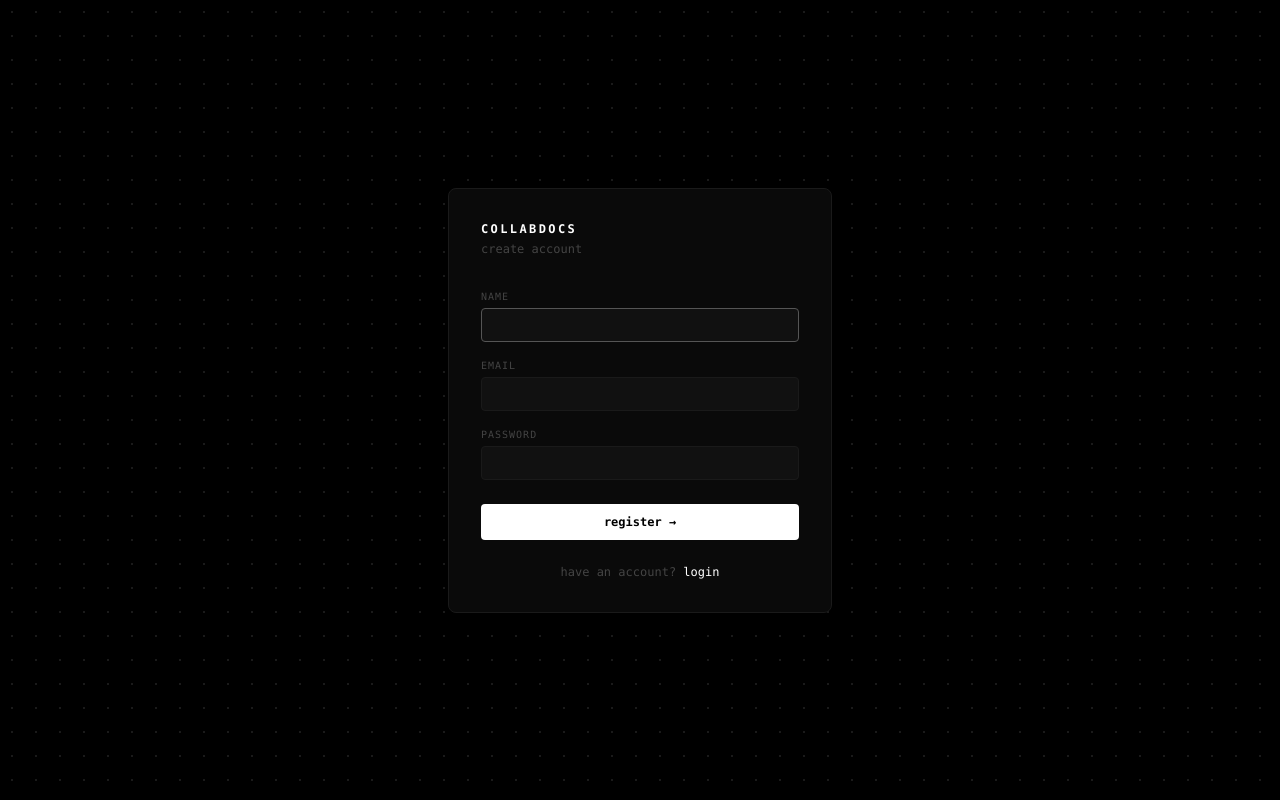
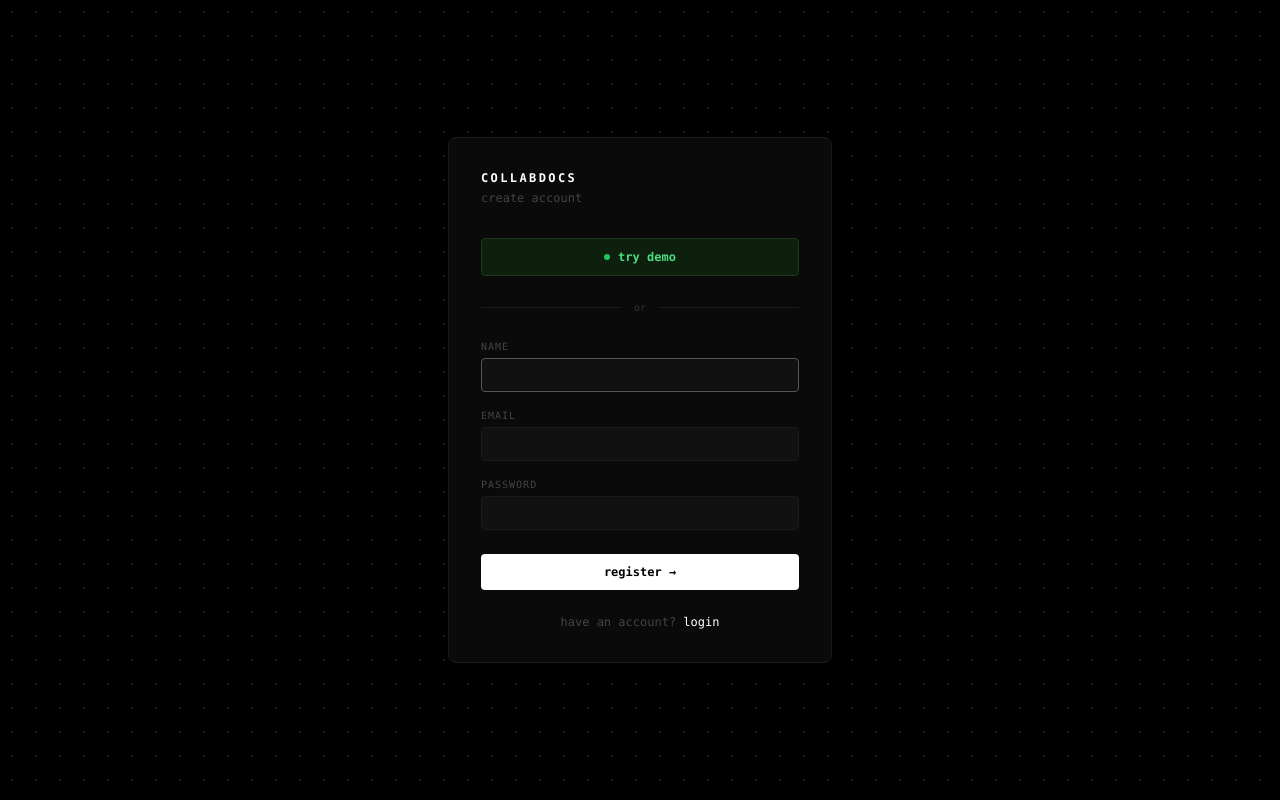
Before and after one commit to Mridul012/collab-docs, a React (Vite) app in the folder client/: page /register in a window 1280 px wide. Built offline with nearby package versions, Linux system fonts and the light colour scheme; no server answers; what @tiptap/y-tiptap would draw is missing.

Commit message:
feat(auth): add one-click demo login button to login and register pages

```diff
--- a/client/src/components/Auth/Login.jsx
+++ b/client/src/components/Auth/Login.jsx
@@ -34,6 +34,22 @@ export default function Login() {
     }
   }
 
+  async function handleDemoLogin() {
+    setError('')
+    setIsLoading(true)
+    setEmail('demo@collabdocs.com')
+    setPassword('demo123')
+    try {
+      const res = await loginUser('demo@collabdocs.com', 'demo123')
+      login(res.data.user, res.data.token)
+      navigate('/dashboard')
+    } catch (err) {
+      setError(err.response?.data?.message || 'Login failed')
+    } finally {
+      setIsLoading(false)
+    }
+  }
+
   return (
     <div
       className="min-h-screen bg-black flex items-center justify-center"
@@ -44,6 +60,22 @@ export default function Login() {
           COLLABDOCS
         </p>
         <p className="text-[#444] text-xs font-mono mb-8">welcome back</p>
+
+        <button
+          type="button"
+          onClick={handleDemoLogin}
+          disabled={isLoading}
+          className="w-full mb-6 border border-[#1a3a1a] bg-[#0d1f0d] hover:bg-[#112611] text-[#4ade80] text-xs font-mono font-semibold py-2.5 rounded transition-colors disabled:opacity-50 flex items-center justify-center gap-2"
+        >
+          <div className="w-1.5 h-1.5 rounded-full bg-[#22c55e]" />
+          {isLoading ? 'logging in...' : 'try demo'}
+        </button>
+
+        <div className="flex items-center gap-3 mb-6">
+          <div className="flex-1 h-px bg-[#1a1a1a]" />
+          <span className="text-[#333] text-[10px] font-mono">or</span>
+          <div className="flex-1 h-px bg-[#1a1a1a]" />
+        </div>
 
         <form onSubmit={handleSubmit}>
           <label className="text-[#444] text-[10px] font-mono uppercase tracking-widest mb-1 block">
--- a/client/src/components/Auth/Register.jsx
+++ b/client/src/components/Auth/Register.jsx
@@ -1,7 +1,7 @@
 import { useState } from 'react'
 import { useNavigate, Link } from 'react-router-dom'
 import useAuthStore from '../../store/authStore.js'
-import { register } from '../../services/api.js'
+import { register, loginUser } from '../../services/api.js'
 
 const dotGrid = {
   backgroundImage: 'radial-gradient(circle, #1a1a1a 1px, transparent 1px)',
@@ -19,6 +19,20 @@ export default function Register() {
 
   const login = useAuthStore((state) => state.login)
   const navigate = useNavigate()
+
+  async function handleDemoLogin() {
+    setError('')
+    setIsLoading(true)
+    try {
+      const res = await loginUser('demo@collabdocs.com', 'demo123')
+      login(res.data.user, res.data.token)
+      navigate('/dashboard')
+    } catch (err) {
+      setError(err.response?.data?.message || 'Login failed')
+    } finally {
+      setIsLoading(false)
+    }
+  }
 
   async function handleSubmit(e) {
     e.preventDefault()
@@ -45,6 +59,22 @@ export default function Register() {
           COLLABDOCS
         </p>
         <p className="text-[#444] text-xs font-mono mb-8">create account</p>
+
+        <button
+          type="button"
+          onClick={handleDemoLogin}
+          disabled={isLoading}
+          className="w-full mb-6 border border-[#1a3a1a] bg-[#0d1f0d] hover:bg-[#112611] text-[#4ade80] text-xs font-mono font-semibold py-2.5 rounded transition-colors disabled:opacity-50 flex items-center justify-center gap-2"
+        >
+          <div className="w-1.5 h-1.5 rounded-full bg-[#22c55e]" />
+          {isLoading ? 'logging in...' : 'try demo'}
+        </button>
+
+        <div className="flex items-center gap-3 mb-6">
+          <div className="flex-1 h-px bg-[#1a1a1a]" />
+          <span className="text-[#333] text-[10px] font-mono">or</span>
+          <div className="flex-1 h-px bg-[#1a1a1a]" />
+        </div>
 
         <form onSubmit={handleSubmit}>
           <label className="text-[#444] text-[10px] font-mono uppercase tracking-widest mb-1 block">
```
